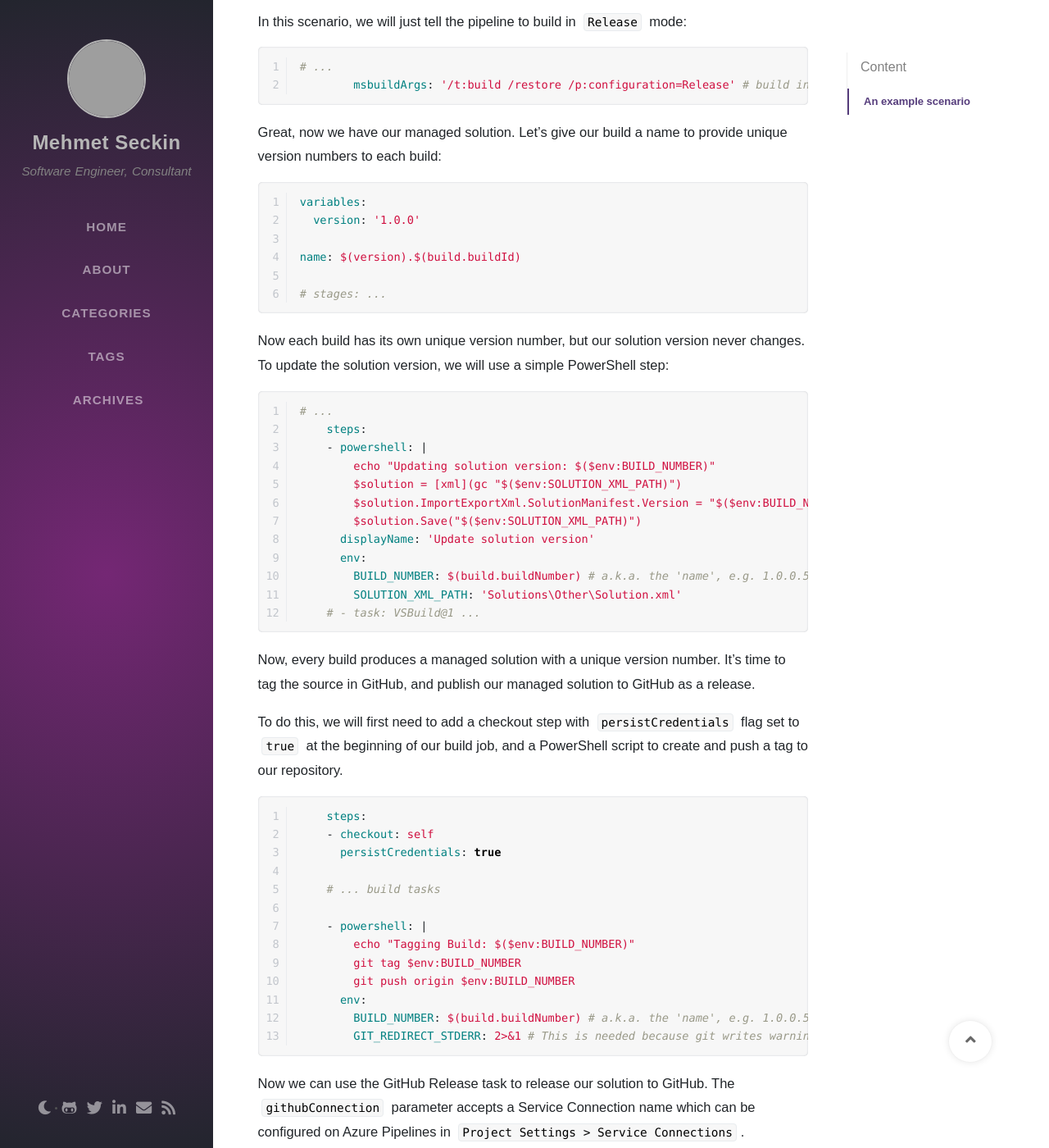
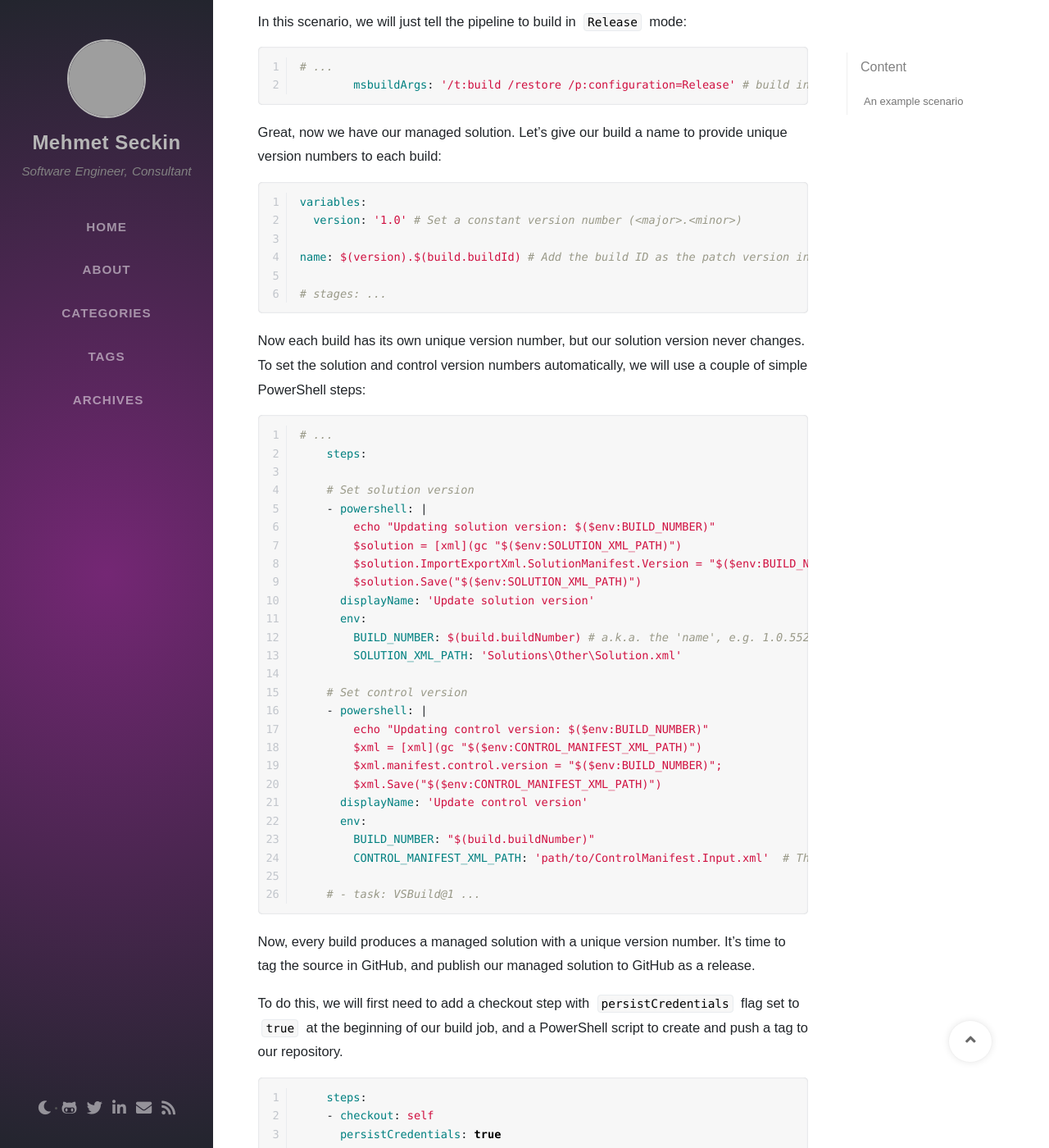
Before and after one commit to mehmetseckin/mehmetseckin.github.io, a Jekyll site: the page built from _posts/2020-02-21-continuously-delivering-a-pcf-control.md, in a window 1280 px wide and 1400 px high, scrolled down 1239 px. Shown: the whole window at 82% size. Built offline with Jekyll 4.4.1, drawn with Linux system fonts in a browser that asks for light colours; nearby versions of some CDN libraries; some web fonts are replaced; comment, search, counter and statistics services are not loaded; some of the changed text lies outside the part shown; grey boxes are pictures that could not be loaded.

Commit message:
Add set control version task

````diff
--- a/_posts/2020-02-21-continuously-delivering-a-pcf-control.md
+++ b/_posts/2020-02-21-continuously-delivering-a-pcf-control.md
@@ -5,7 +5,7 @@
 tags: [typescript, pcf, azure, devops, pipelines, yaml, continuous, delivery, integration,
   ci, cd]
 seo:
-  date_modified: 2020-03-17 00:40:12 +0000
+  date_modified: 2020-06-11 13:56:22 +0100
 ---
 
 There are lots of things that can be possible with the mighty PowerApps Component Framework. The component development experience is great thanks to the scripting provided by the framework, however once you're happy with your component, "shipping it" may not be so easy. You still have to deal with the produced solution archive (.zip) file. Moreover, the properties of this solution file is in an XML file in your repository, for example, you'll have to increment the version number for the solution that will be output by your build process manually. This is fine if it's a one-off operation, but it can be a little daunting when you have to repeat it over and over during your dev/test loop, or if you want to implement continuous delivery.
@@ -45,18 +45,20 @@
 
 ```yaml
 variables:
-  version: '1.0.0'
+  version: '1.0' # Set a constant version number (<major>.<minor>)
 
-name: $(version).$(build.buildId)
+name: $(version).$(build.buildId) # Add the build ID as the patch version incremental versions in the format '1.0.x'
 
 # stages: ...
 ```
 
-Now each build has its own unique version number, but our solution version never changes. To update the solution version, we will use a simple PowerShell step:
+Now each build has its own unique version number, but our solution version never changes. To set the solution and control version numbers automatically, we will use a couple of simple PowerShell steps:
 
 ```yaml
 # ...
     steps:
+
+    # Set solution version
     - powershell: |
         echo "Updating solution version: $($env:BUILD_NUMBER)"
         $solution = [xml](gc "$($env:SOLUTION_XML_PATH)")
@@ -64,8 +66,20 @@
         $solution.Save("$($env:SOLUTION_XML_PATH)")
       displayName: 'Update solution version'
       env:
-        BUILD_NUMBER: $(build.buildNumber) # a.k.a. the 'name', e.g. 1.0.0.5523
+        BUILD_NUMBER: $(build.buildNumber) # a.k.a. the 'name', e.g. 1.0.5523
         SOLUTION_XML_PATH: 'Solutions\Other\Solution.xml'
+
+    # Set control version
+    - powershell: |
+        echo "Updating control version: $($env:BUILD_NUMBER)"
+        $xml = [xml](gc "$($env:CONTROL_MANIFEST_XML_PATH)")
+        $xml.manifest.control.version = "$($env:BUILD_NUMBER)";
+        $xml.Save("$($env:CONTROL_MANIFEST_XML_PATH)")
+      displayName: 'Update control version'
+      env:
+        BUILD_NUMBER: "$(build.buildNumber)"
+        CONTROL_MANIFEST_XML_PATH: 'path/to/ControlManifest.Input.xml'  # This should specify the path to your control's manifest XML file
+
     # - task: VSBuild@1 ...
 ```
 
@@ -128,6 +142,15 @@
       env:
         BUILD_NUMBER: $(build.buildNumber) # a.k.a. the 'name', e.g. 1.0.0.5523
         SOLUTION_XML_PATH: 'Solutions\Other\Solution.xml'
+    - powershell: |
+        echo "Updating control version: $($env:BUILD_NUMBER)"
+        $xml = [xml](gc "$($env:CONTROL_MANIFEST_XML_PATH)")
+        $xml.manifest.control.version = "$($env:BUILD_NUMBER)";
+        $xml.Save("$($env:CONTROL_MANIFEST_XML_PATH)")
+      displayName: 'Update control version'
+      env:
+        BUILD_NUMBER: "$(build.buildNumber)"
+        CONTROL_MANIFEST_XML_PATH: 'path/to/ControlManifest.Input.xml'
     - task: VSBuild@1
       displayName: "Build"
       inputs:
````
